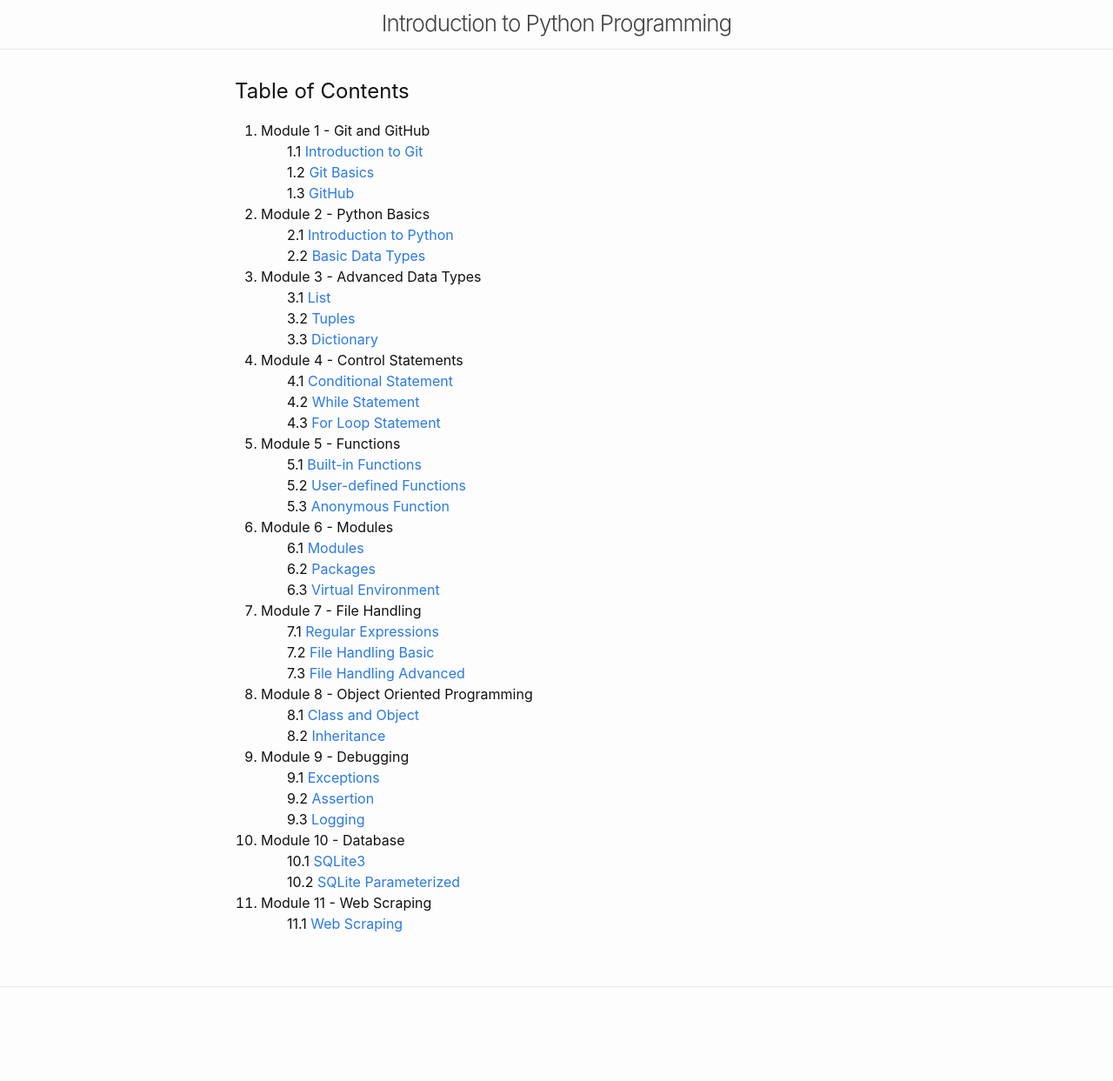
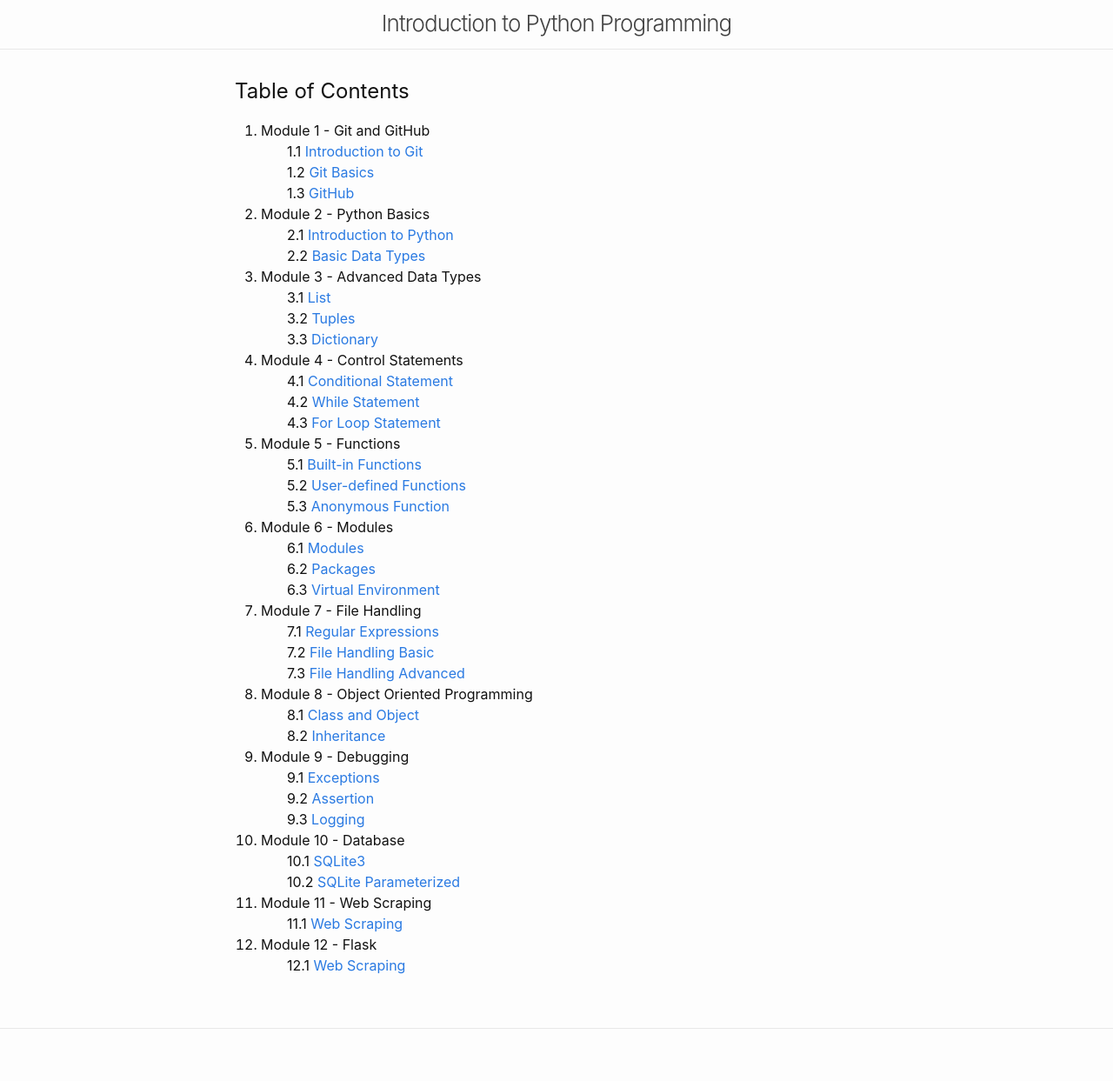
Before and after one commit to dwit013/dwit013.github.io, a Jekyll site: the page built from toc.md, in a window 1280 px wide. Shown: the whole page at 87% size. Built offline with Jekyll 4.4.1, drawn with Linux system fonts in a browser that asks for light colours; our own code applies the rules of GitHub Pages for plain Markdown files; before the commit the page ends 1195 px from its top, so only the background shows below that.

Commit message:
Updated TOC

```diff
--- a/toc.md
+++ b/toc.md
@@ -100,3 +100,10 @@ layout: page
         <li> 11.1 <a href="../module/11/web-scraping"> Web Scraping </a></li>
     </ul>
 </li>
+
+<li>
+    Module 12 - Flask
+    <ul type='none'>
+        <li> 12.1 <a href="../module/12/flask"> Web Scraping </a></li>
+    </ul>
+</li>
```
